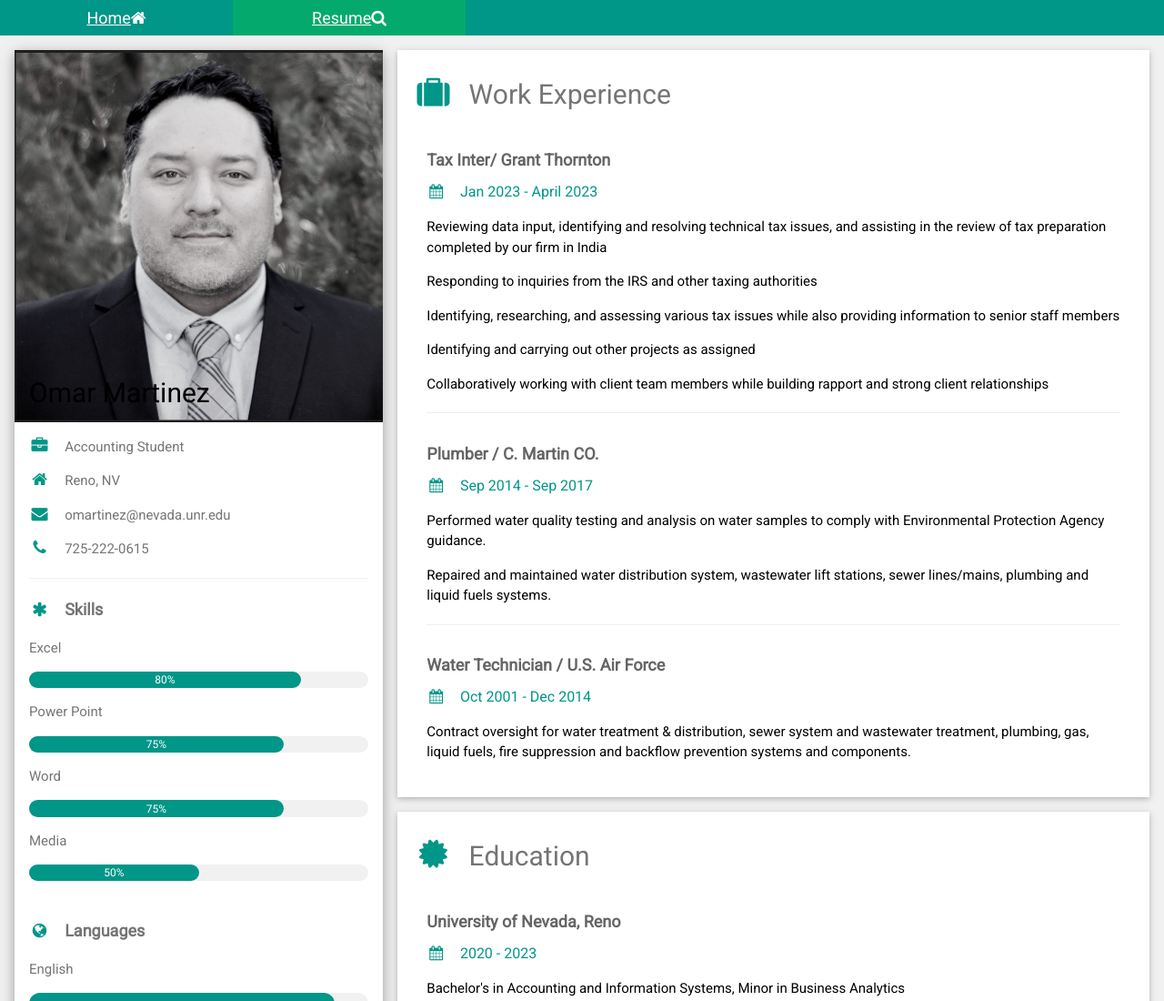
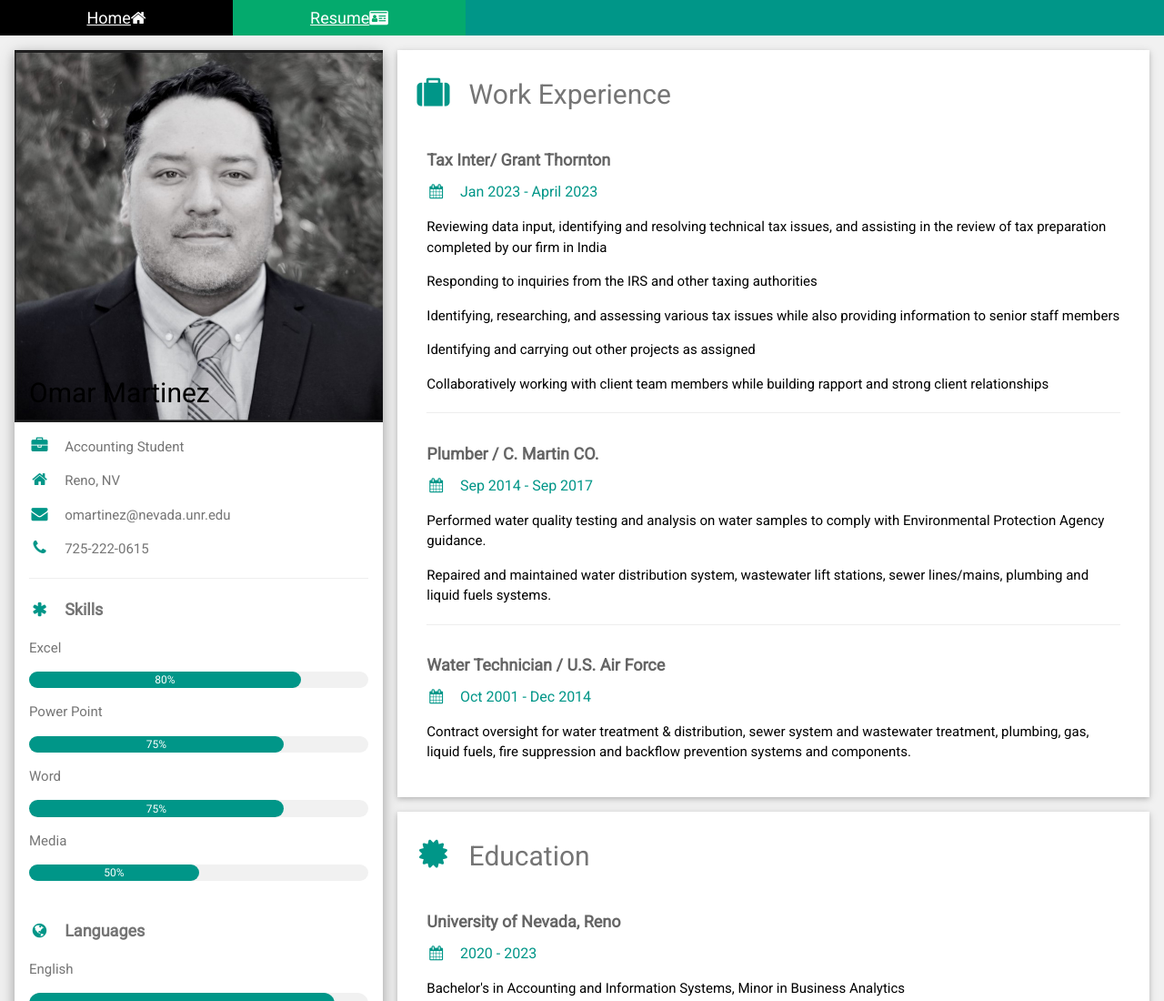
Before and after one commit to nvunr/resume, a plain HTML site: page resume.html in a window 1280 px wide. Shown: the top 1100 px of the page at 91% size. Drawn offline with nearby package versions, Linux system fonts and the light colour scheme.

Commit message:
Update resume.html

```diff
--- a/resume.html
+++ b/resume.html
@@ -14,7 +14,7 @@ html,body,h1,h2,h3,h4,h5,h6 {font-family: "Roboto", sans-serif}
 
 <div class="icon-bar">
   <a href="index.html">Home<i class="fa fa-home"></i></a>
-  <a class="active" href="resume.html">Resume<i class="fa fa-search"></i></a>
+  <a class="active" href="resume.html">Resume<i class="fa fa-drivers-license"></i></a>
 </div>
 
 <!-- Page Container -->
```
